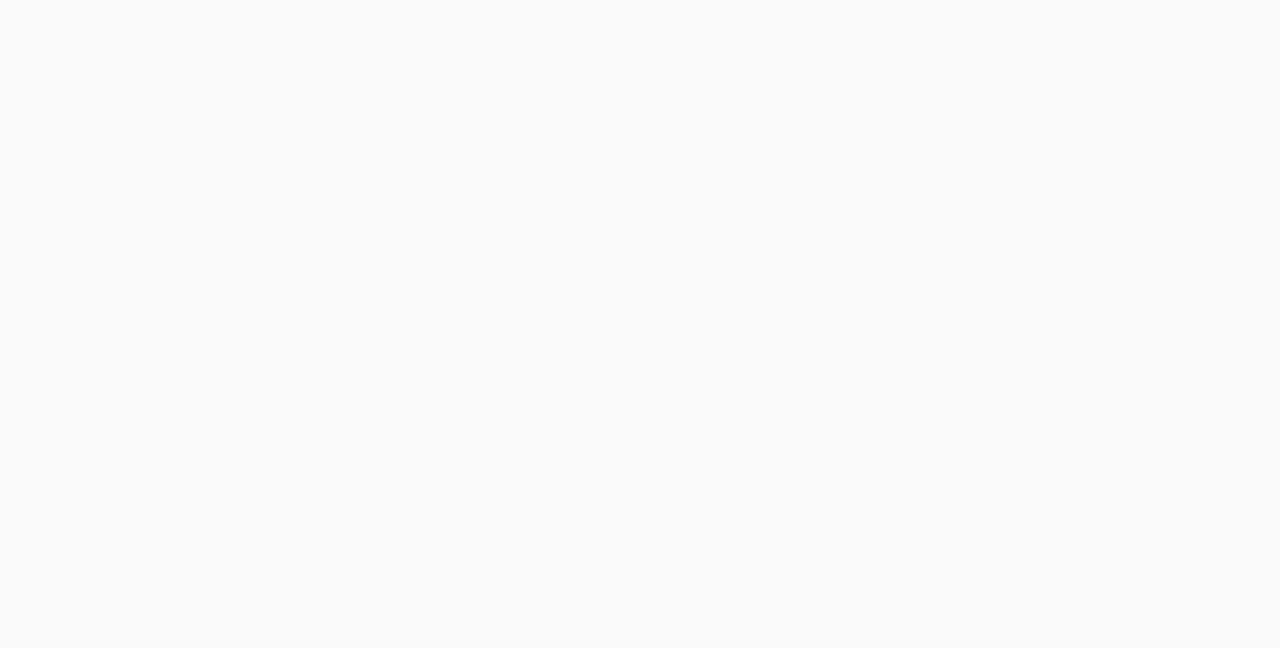
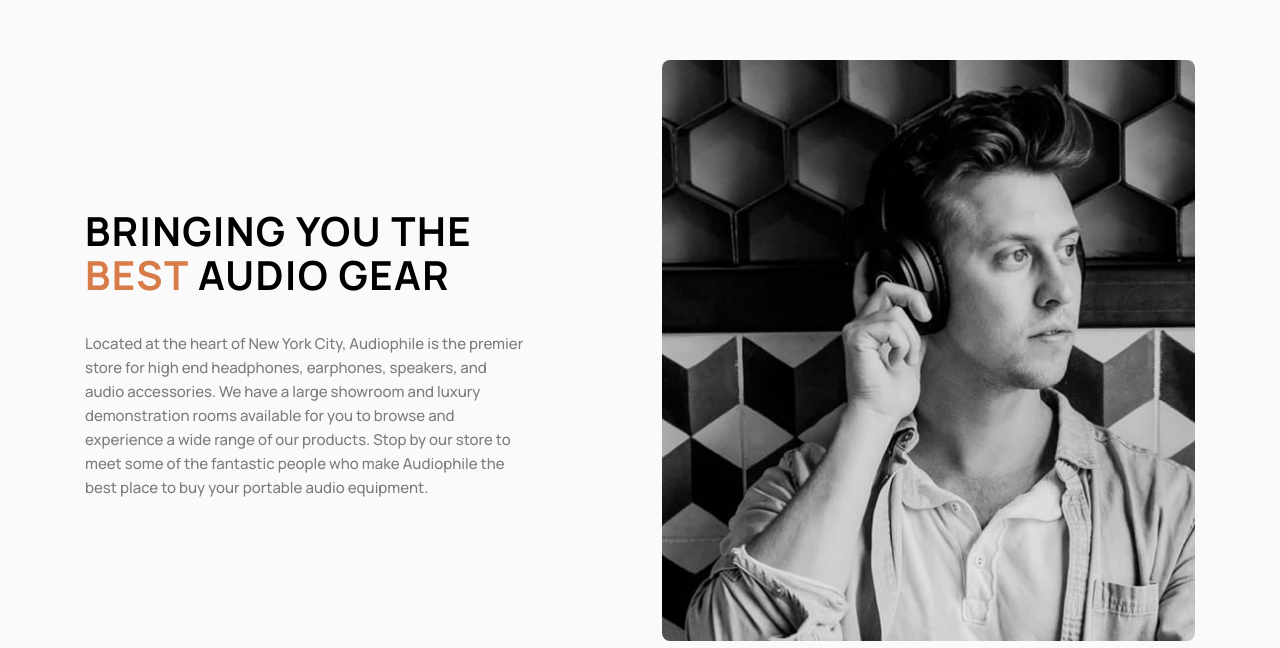
Before and after one commit to russell2231/audiophile, a React (Create React App) app: page / in a window 1280 px wide. Shown: the part 2660-3308 px from the top of the page. Before the commit the page ends 2520 px from the top, so only its background shows below. Built offline with nearby package versions, Linux system fonts and the light colour scheme.

Commit message:
Build and style showcase component

```diff
--- /dev/null
+++ b/src/components/showcase/showcase.component.jsx
@@ -0,0 +1,45 @@
+import "./showcase.styles.scss";
+
+const Showcase = () => {
+	return (
+		<section className="container showcase">
+			<picture>
+				<source
+					srcSet={
+						require("../../assets/shared/desktop/image-best-gear.jpg").default
+					}
+					media="(min-width:1024px)"
+				/>
+				<source
+					srcSet={
+						require("../../assets/shared/tablet/image-best-gear.jpg").default
+					}
+					media="(min-width: 768px)"
+				/>
+				{/* Default Image */}
+				<img
+					src={
+						require("../../assets/shared/mobile/image-best-gear.jpg").default
+					}
+					alt=""
+				/>
+			</picture>
+
+			<div className="content">
+				<h2 className="title">
+					BRINGING YOU THE <span>BEST</span> AUDIO GEAR
+				</h2>
+				<p className="tagline">
+					Located at the heart of New York City, Audiophile is the premier store
+					for high end headphones, earphones, speakers, and audio accessories.
+					We have a large showroom and luxury demonstration rooms available for
+					you to browse and experience a wide range of our products. Stop by our
+					store to meet some of the fantastic people who make Audiophile the
+					best place to buy your portable audio equipment.
+				</p>
+			</div>
+		</section>
+	);
+};
+
+export default Showcase;
--- /dev/null
+++ b/src/components/showcase/showcase.styles.scss
@@ -0,0 +1,61 @@
+@import "../../design-tokens/variables";
+
+.showcase {
+	display: flex;
+	flex-direction: column;
+	align-items: center;
+
+	@include respond-to(medium) {
+		flex-direction: row-reverse;
+		justify-content: space-between;
+	}
+
+	picture {
+		@include respond-to(medium) {
+			width: 48%;
+		}
+
+		img {
+			width: 100%;
+			border-radius: 8px;
+		}
+	}
+
+	.content {
+		text-align: center;
+
+		@include respond-to(small) {
+			width: 85%;
+		}
+		@include respond-to(medium) {
+			text-align: left;
+			width: 440px;
+		}
+
+		.title {
+			font-size: 2.8rem;
+			letter-spacing: 1px;
+			margin: 3.8rem 0 3.3rem;
+
+			@include respond-to(small) {
+				font-size: 4rem;
+				letter-spacing: 1.43px;
+				line-height: 1.1;
+				margin: 6rem 0 3.5rem;
+			}
+			@include respond-to(medium) {
+				margin-top: 0;
+			}
+
+			span {
+				color: $palette-raw-sienna;
+			}
+		}
+
+		.tagline {
+			opacity: 0.5;
+			font-weight: 500;
+			margin: 0;
+		}
+	}
+}
--- a/src/pages/homepage/homepage.component.jsx
+++ b/src/pages/homepage/homepage.component.jsx
@@ -1,5 +1,7 @@
 import CustomButton from "../../components/custom-button/custom-button.component";
 import NavbarSecondary from "../../components/navbar-secondary/navbar-secondary.component";
+import Showcase from "../../components/showcase/showcase.component";
+
 import "./homepage.styles.scss";
 
 const HomePage = () => {
@@ -96,6 +98,8 @@
 					</div>
 				</div>
 			</section>
+
+			<Showcase />
 		</main>
 	);
 };
--- a/src/pages/homepage/homepage.styles.scss
+++ b/src/pages/homepage/homepage.styles.scss
@@ -89,12 +89,15 @@
 		display: grid;
 		grid-template-columns: 1fr;
 		row-gap: 2.4rem;
+		padding-bottom: 12rem;
 
 		@include respond-to(small) {
 			row-gap: 3.2rem;
+			padding-bottom: 9.6rem;
 		}
 		@include respond-to(medium) {
 			row-gap: 4.8rem;
+			padding-bottom: 20rem;
 		}
 
 		.main-featured-item {
```
